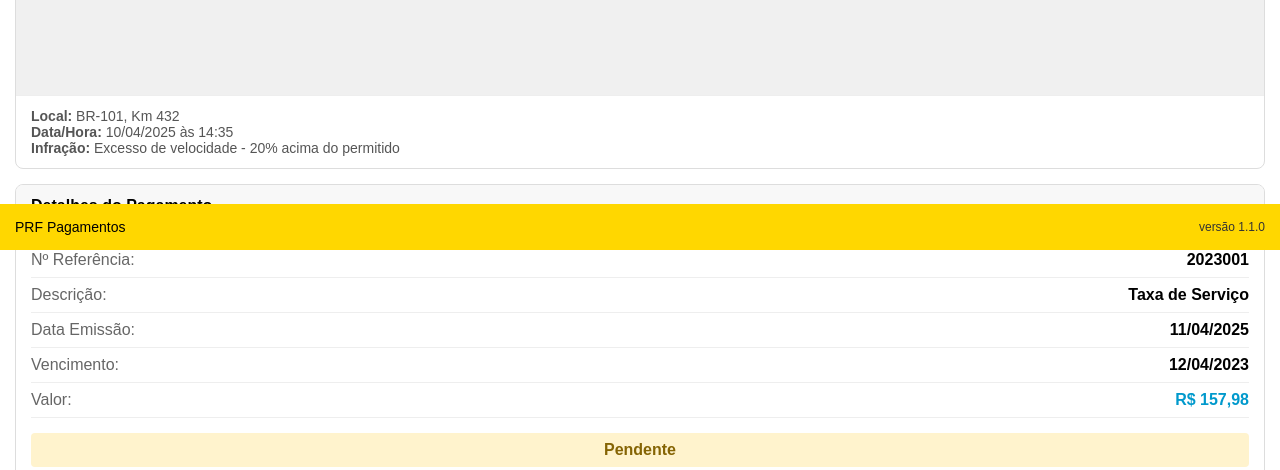
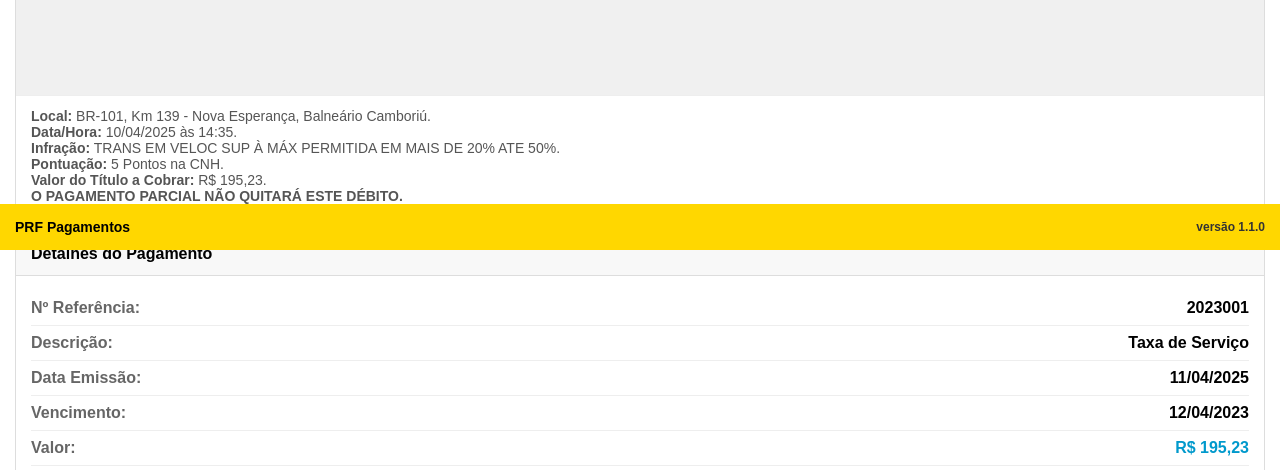
Before and after one commit to akiranakaisan184proton/htmlRPF-V2, a plain HTML site: page index.html in a window 1280 px wide. Shown: the part 550-1020 px from the top of the page. Drawn offline with Linux system fonts and the light colour scheme.

Commit message:
Update index.html

```diff
--- a/index.html
+++ b/index.html
@@ -307,9 +307,12 @@
                 <img src="/placeholder.svg?height=200&width=300" alt="Foto da Infração">
             </div>
             <div class="infraction-details">
-                <p><strong>Local:</strong> BR-101, Km 432</p>
-                <p><strong>Data/Hora:</strong> 10/04/2025 às 14:35</p>
-                <p><strong>Infração:</strong> Excesso de velocidade - 20% acima do permitido</p>
+                <p><strong>Local:</strong> BR-101, Km 139 - Nova Esperança, Balneário Camboriú.</p>
+                <p><strong>Data/Hora:</strong> 10/04/2025 às 14:35.</p>
+                <p><strong>Infração:</strong> TRANS EM VELOC SUP À MÁX PERMITIDA EM MAIS DE 20% ATE 50%.</p>
+                <p><strong>Pontuação:</strong> 5 Pontos na CNH.</p>
+                <p><strong>Valor do Título a Cobrar:</strong> R$ 195,23.</p>
+                <p><strong> O PAGAMENTO PARCIAL NÃO QUITARÁ ESTE DÉBITO.</p>
             </div>
         </div>
 
@@ -336,7 +339,7 @@
                 </div>
                 <div class="payment-row">
                     <div class="payment-label">Valor:</div>
-                    <div class="payment-value highlight">R$ 157,98</div>
+                    <div class="payment-value highlight">R$ 195,23</div>
                 </div>
                 <div class="payment-status">
                     Pendente
```
